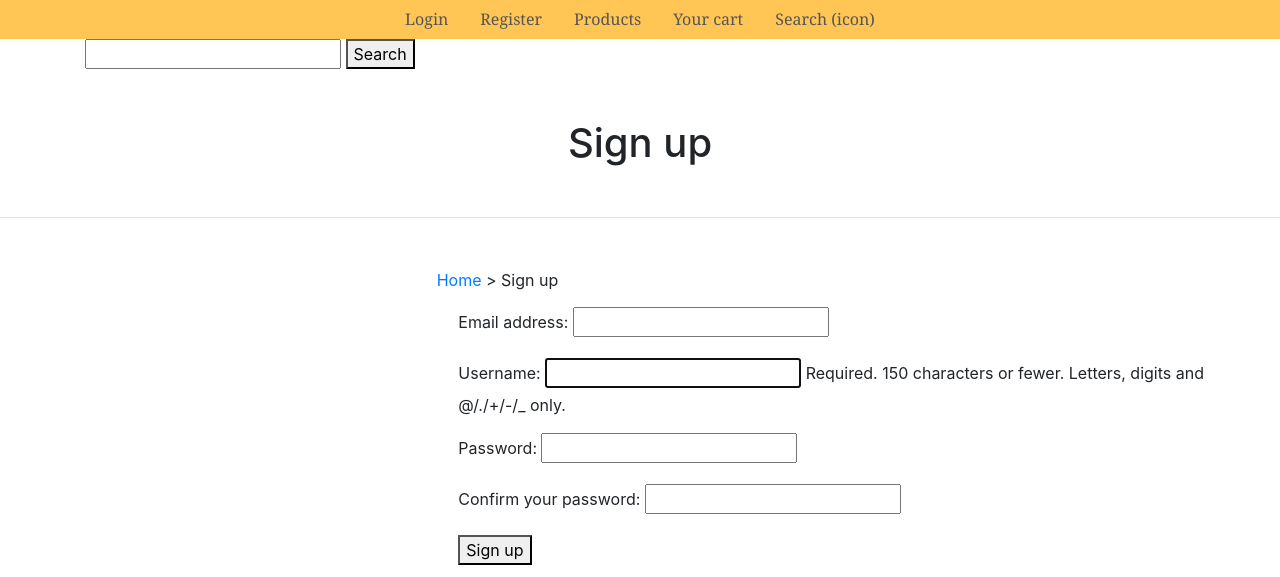
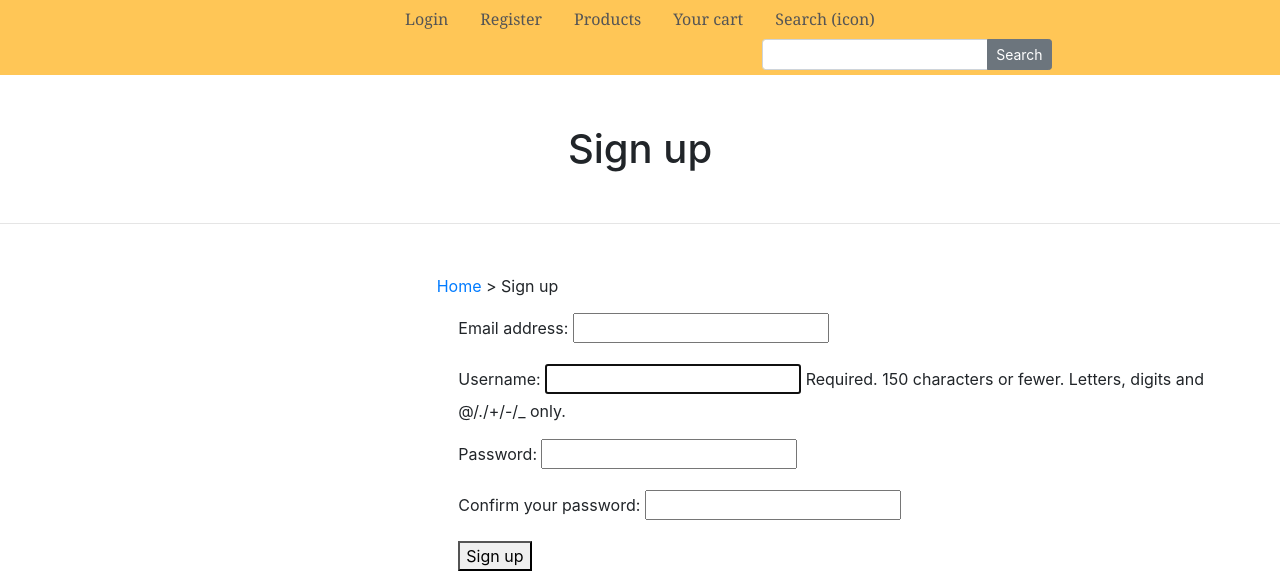
Before and after one commit to Ardhanari/stationery, a Django app: page /accounts/signup/ in a window 1280 px wide, after a click on "Search (icon)". Shown: the part 223-800 px from the top of the page. Run offline with Django 3.2, Linux system fonts and the light colour scheme; some libraries are stand-ins or nearby versions.

Commit message:
styling of search bar

```diff
--- a/static/css/custom.css
+++ b/static/css/custom.css
@@ -35,6 +35,11 @@ nav {
     background-size: cover;
     background-position: center center;
     margin: 0 0 0 0;
+}
+
+#search {
+    background-color: #FFC656;
+    padding-bottom: 5px;
 }
 
 .main-content-header {
--- a/templates/base.html
+++ b/templates/base.html
@@ -41,13 +41,15 @@
 
     <!-- Search element     -->
     <div class="collapse" id="search">
-    <div class="container">
-            <div class="display">
-                <form action="{% url 'searchresult' %}" method="get">
-                    <input type="text" name="query">
-                    <button type="search">Search</button>
-                </form>
-            </div>
+        <div class="container search-bar col-md-3 offset-md-7">
+            <form action="{% url 'searchresult' %}" method="get">
+                <div class="input-group input-group-sm">
+                    <input type="text" name="query" class="form-control">
+                    <div class="input-group-append">
+                        <button class="btn btn-secondary" type="search">Search</button>
+                    </div>
+                </div>
+            </form>
         </div>
     </div>
 
```
